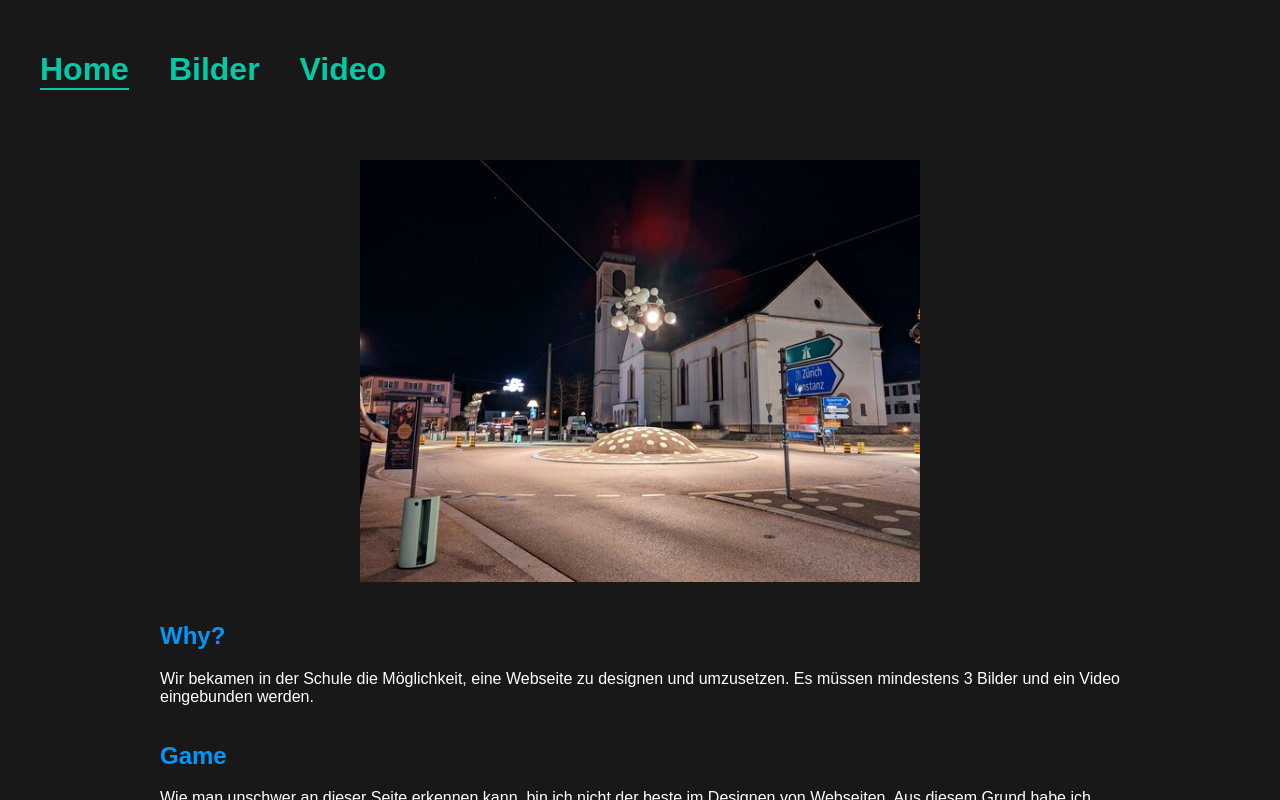
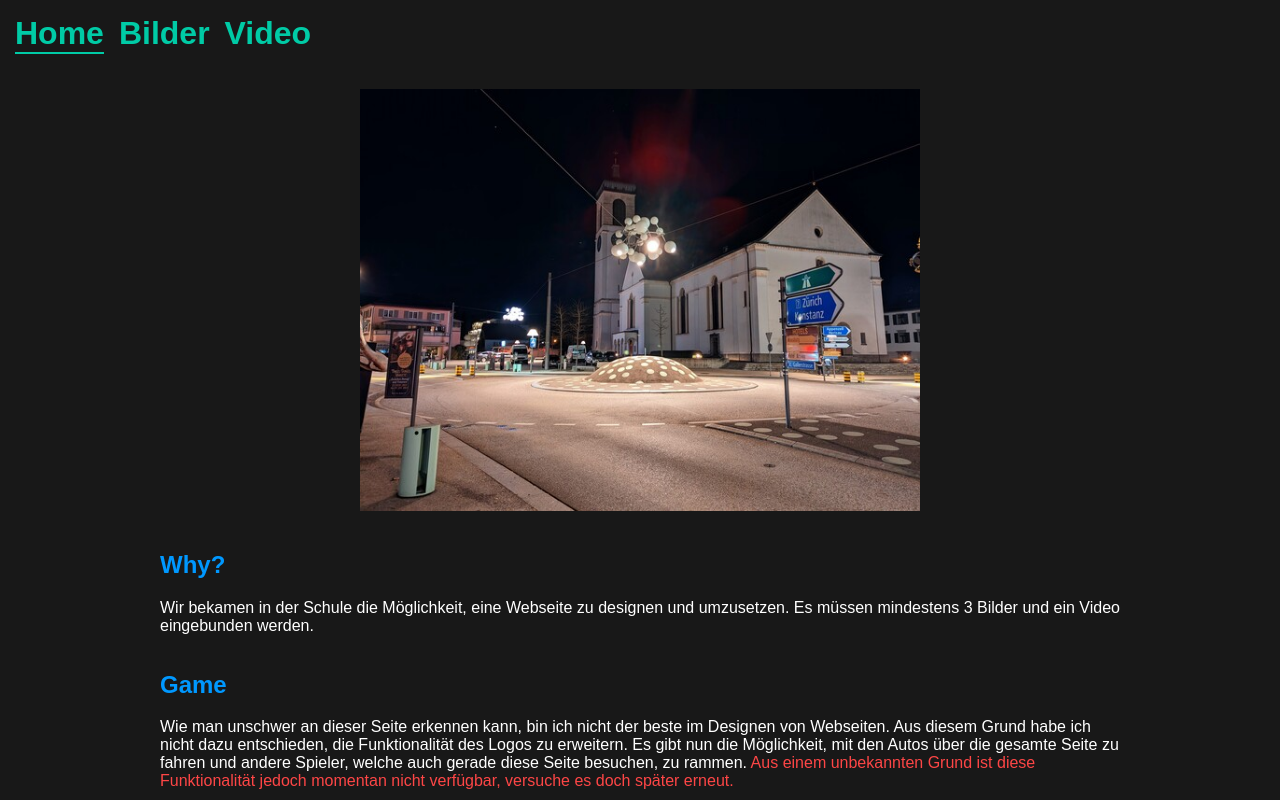
Before and after one commit to Borelio/E-Portfolio-Gossau, an Angular app in the folder Frontend/: page /#/home in a window 1280 px wide. Built offline with nearby package versions, Linux system fonts and the light colour scheme; no server answers; what angular-svg-icon would draw is missing.

Commit message:
fix: more responsive

```diff
--- a/Frontend/src/app/pages/videos/videos.component.scss
+++ b/Frontend/src/app/pages/videos/videos.component.scss
@@ -17,19 +17,19 @@
     }
 }
 
-@media screen and ((max-width: 1400px) or (max-height: 1000px)) {
+@media screen and ((max-width: 1310px) or (max-height: 1000px)) {
     .video {
         width: 900px;
     }
 }
 
-@media screen and ((max-width: 900px) or (max-height: 750px)) {
+@media screen and ((max-width: 910px) or (max-height: 750px)) {
     .video {
         width: 500px;
     }
 }
 
-@media screen and ((max-width: 500px) or (max-height: 450px)) {
+@media screen and ((max-width: 510px) or (max-height: 450px)) {
     .video {
         width: 300px;
     }
--- a/Frontend/src/app/shared/components/footer/footer.component.scss
+++ b/Frontend/src/app/shared/components/footer/footer.component.scss
@@ -1,3 +1,5 @@
+@import "sizes";
+
 .copy-right {
     display: flex;
     flex-direction: row;
@@ -9,3 +11,10 @@
         margin-right: 5px;
     }
 }
+
+@media screen and (max-height: $SMALLER-PADDING-QEURRY) {
+    .copy-right {
+        padding-left: 10px;
+        margin: 10px 0;
+    }
+}
--- a/Frontend/src/app/shared/components/navigation/navigation.component.scss
+++ b/Frontend/src/app/shared/components/navigation/navigation.component.scss
@@ -6,6 +6,7 @@
     flex-direction: row;
     align-items: center;
     padding: 20px;
+    height: 140px;
     width: 100%;
 }
 
@@ -15,6 +16,11 @@
     align-items: center;
     justify-content: center;
     padding: 20px;
+
+    &:not(:last-child) {
+        padding-right: 0;
+        margin-right: 20px;
+    }
 
     h1 {
         color: $PRIMARY-COLOR;
@@ -36,6 +42,9 @@
 }
 
 .logo {
+    position: absolute;
+    top: 20px;
+    right: 20px;
     margin-left: auto;
     height: 100px;
     ::ng-deep {
@@ -65,6 +74,31 @@
     display: none;
 }
 
+@media screen and (max-height: 1000px) {
+    :host {
+        height: fit-content;
+    }
+
+    .route {
+        padding: 10px;
+    }
+}
+
+@media screen and (max-height: $SMALLER-PADDING-QEURRY) {
+    :host {
+        height: fit-content;
+        padding: 10px;
+    }
+
+    .route {
+        padding: 5px;
+
+        &:not(:last-child) {
+            margin-right: 10px;
+        }
+    }
+}
+
 @media screen and (max-width: $NAVIGATION-MOBILE-QUERRY) {
     .navigation-icon {
         display: block;
--- a/Frontend/src/app/shared/components/race/race.component.ts
+++ b/Frontend/src/app/shared/components/race/race.component.ts
@@ -7,7 +7,6 @@ import {
 } from '@angular/animations';
 import {
   Component,
-  ElementRef,
   EventEmitter,
   HostListener,
   OnDestroy,
@@ -142,11 +141,7 @@ export class RaceComponent implements OnInit, OnDestroy {
     }
   }
 
-  constructor(
-    private elementRef: ElementRef,
-    private urlService: UrlService,
-    raceService: RaceService
-  ) {
+  constructor(private urlService: UrlService, raceService: RaceService) {
     this.raceService = raceService;
   }
 
--- a/Frontend/src/app/shared/styles/sizes.scss
+++ b/Frontend/src/app/shared/styles/sizes.scss
@@ -1 +1,2 @@
 $NAVIGATION-MOBILE-QUERRY: 600px;
+$SMALLER-PADDING-QEURRY: 900px;
```
